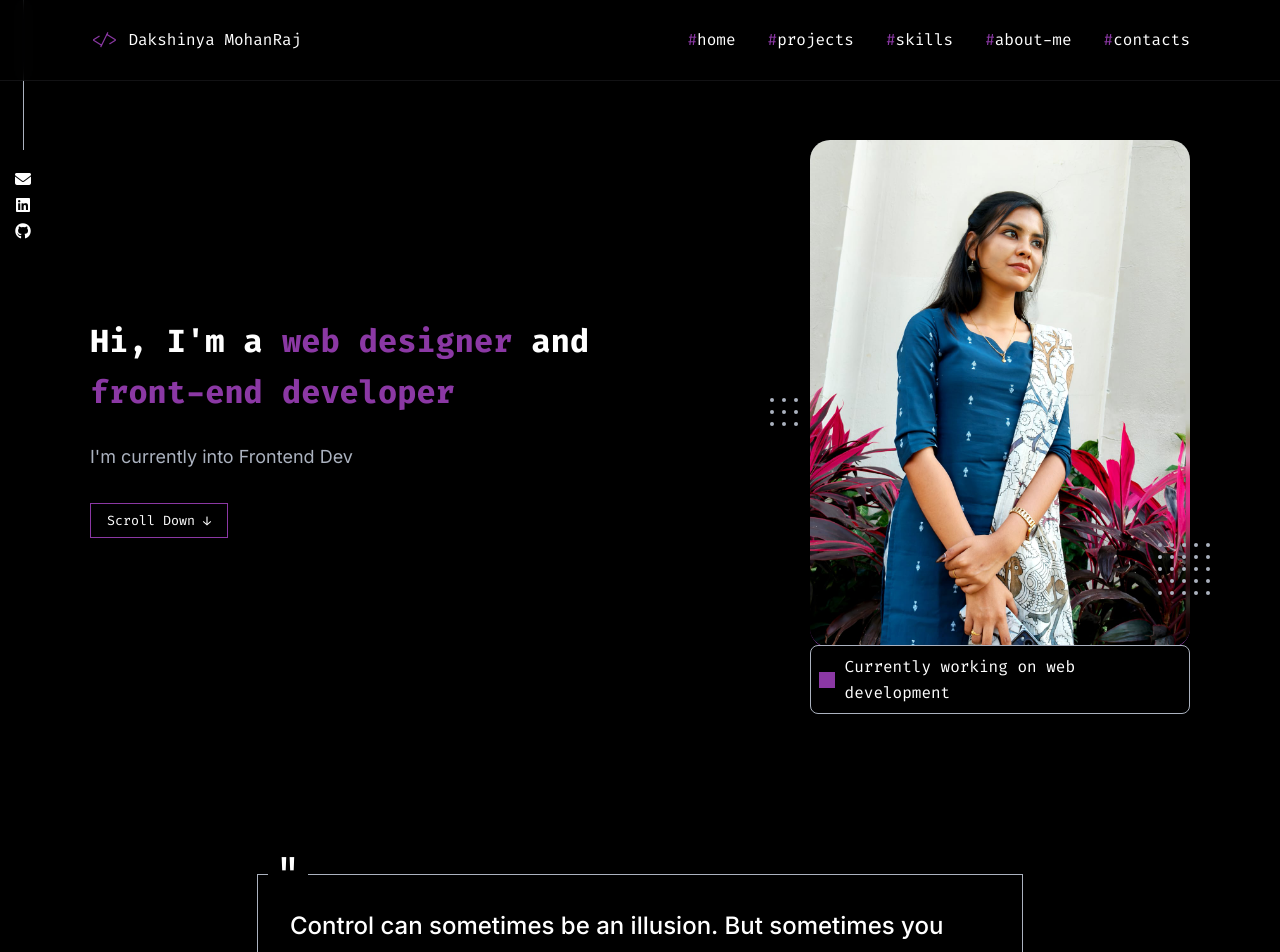
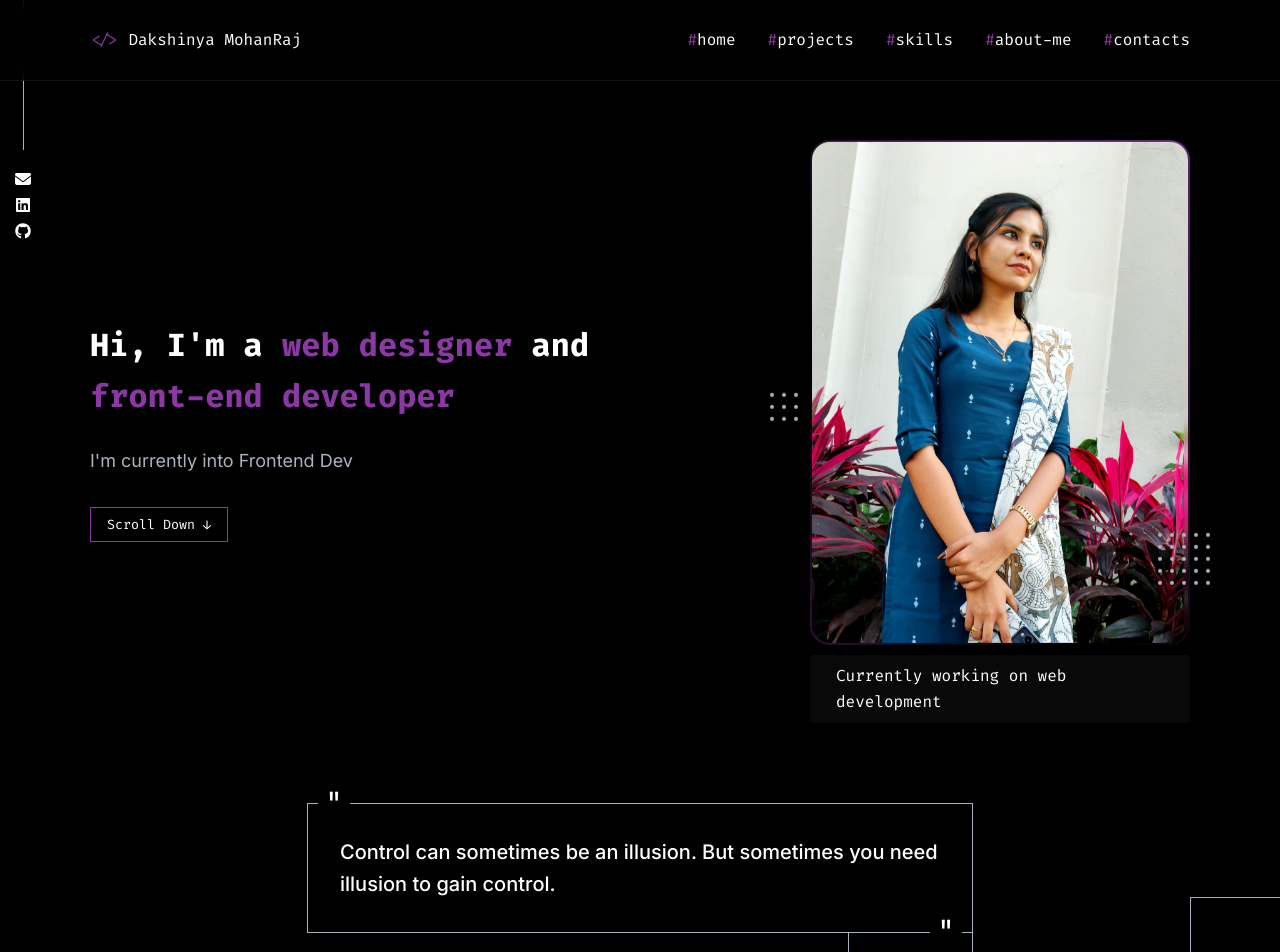
Before and after one commit to Dakshinya-mohanRaj/Dakshinya-portfolio, a React (Vite) app: page / in a window 1280 px wide. Shown: the top 952 px of the page. Built offline with nearby package versions, Linux system fonts and the light colour scheme.

Commit message:
Update App.css

```diff
--- a/src/App.css
+++ b/src/App.css
@@ -84,7 +84,7 @@ html {
   display: flex;
   justify-content: space-between;
   align-items: center;
-  min-height: 85vh;
+  min-height: 70vh; /* Reduced to help fit everything on one screen */
 }
 
 .hero-content {
@@ -94,11 +94,34 @@ html {
 .hero-title {
   font-size: 32px;
   margin-bottom: 24px;
+  opacity: 0;
+  animation: fadeInUp 0.8s ease-out 0.2s forwards;
 }
 
 .hero-desc {
   margin-bottom: 32px;
   font-size: 18px;
+  opacity: 0;
+  animation: fadeInUp 0.8s ease-out 0.4s forwards;
+}
+
+/* Staggered entrance for the hero button */
+.hero-content .btn-outline {
+  opacity: 0;
+  animation: fadeInUp 0.8s ease-out 0.6s forwards;
+}
+
+@keyframes fadeInUp {
+  from {
+    opacity: 0;
+    transform: translateY(20px);
+    filter: blur(5px);
+  }
+  to {
+    opacity: 1;
+    transform: translateY(0);
+    filter: blur(0);
+  }
 }
 
 .hero-image {
@@ -111,46 +134,57 @@ html {
   display: flex;
   justify-content: center;
   align-items: center;
+  animation: float 6s ease-in-out infinite;
 }
 
-.geometric-shape {
-  position: absolute;
-  top: -20px;
-  left: 20px;
-  width: 150px;
-  height: 150px;
-  z-index: 1;
+@keyframes float {
+  0%, 100% { transform: translateY(0); }
+  50% { transform: translateY(-15px); }
 }
 
 .image-wrapper-hero {
   position: relative;
   z-index: 2;
   width: 100%;
+  border-radius: 20px;
+  padding: 2px;
+  background: linear-gradient(45deg, var(--main-color), transparent, var(--main-color));
+  background-size: 200% 200%;
+  animation: gradientFlow 4s ease infinite;
+  display: flex;
+}
+
+@keyframes gradientFlow {
+  0% { background-position: 0% 50%; }
+  50% { background-position: 100% 50%; }
+  100% { background-position: 0% 50%; }
 }
 
 .image-wrapper-hero img {
   width: 100%;
-  border-bottom: 1px solid var(--main-color);
-  border-radius: 20px;
+  border-radius: 18px;
+  background: var(--bg-color);
+  transition: transform 0.3s ease;
+}
+
+.image-wrapper-hero:hover img {
+  transform: scale(1.02);
+}
+
+.status-box:empty {
+  display: none;
 }
 
 .status-box {
   display: flex;
   align-items: center;
   gap: 10px;
-  border: 1px solid var(--secondary-color);
-  background: var(--bg-color);
-  padding: 8px;
-  margin-top: -10px;
+  background: rgba(171, 178, 191, 0.05);
+  padding: 8px 16px;
+  margin-top: 10px;
   position: relative;
   z-index: 3;
-  border-radius: 8px;
-}
-
-.status-box .box {
-  width: 16px;
-  height: 16px;
-  background: var(--main-color);
+  border-radius: 4px;
 }
 
 /* Dots Styling */
@@ -184,7 +218,7 @@ html {
 .quote-section {
   display: flex;
   justify-content: center;
-  margin: 100px 0;
+  margin: 20px 0 60px; /* Reduced gap further */
   position: relative;
 }
 
@@ -199,28 +233,31 @@ html {
   border: 1px solid var(--secondary-color);
   padding: 32px;
   position: relative;
+  width: fit-content;
+  margin: 0 auto;
 }
 
 .quote-text {
-  font-size: 24px;
+  font-size: 20px; /* Slightly smaller for better proportions */
   font-weight: 500;
-  max-width: 700px;
+  max-width: 600px;
+  line-height: 1.6;
 }
 
 .quote-mark {
   position: absolute;
   background: var(--bg-color);
-  font-size: 48px;
-  width: 40px;
-  height: 40px;
+  font-size: 32px; /* Adjusted size */
+  width: 32px;
+  height: 24px;
   display: flex;
   justify-content: center;
   align-items: center;
   color: var(--white);
 }
 
-.quote-mark.top { top: -20px; left: 10px; }
-.quote-mark.bottom { bottom: -20px; right: 10px; }
+.quote-mark.top { top: -12px; left: 10px; }
+.quote-mark.bottom { bottom: -12px; right: 10px; }
 
 .quote-author {
   border: 1px solid var(--secondary-color);
```
